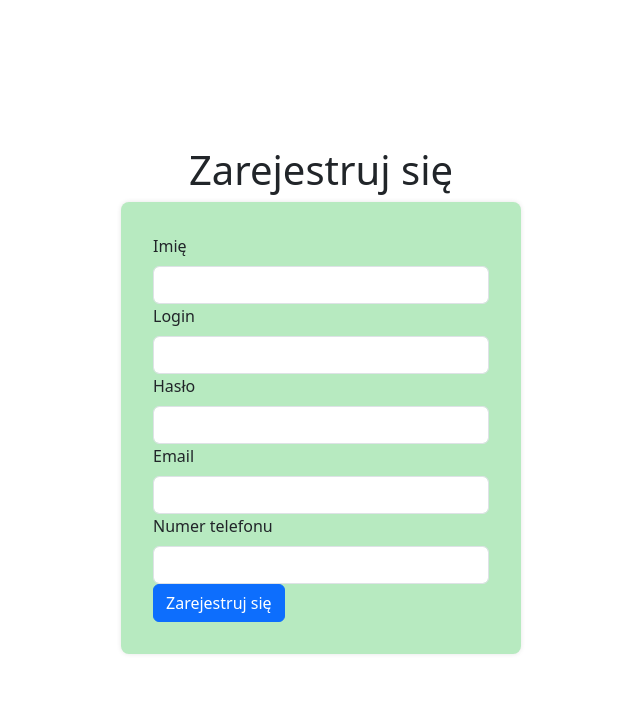
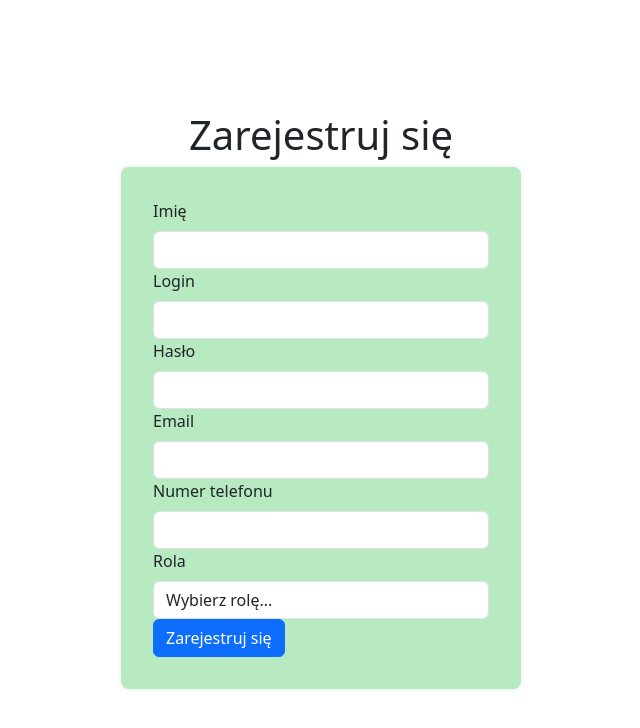
Before and after one commit to nqriver/industry-environment-front, a React (Create React App) app: page /register in a window 1280 px wide. Shown: the top 728 px of the page, without its empty margins (319-959 px from the left). Built offline with nearby package versions, Linux system fonts and the light colour scheme.

Commit message:
Fix registration

```diff
--- a/src/components/RegisterPage.js
+++ b/src/components/RegisterPage.js
@@ -1,11 +1,11 @@
-import React, {useState} from 'react';
-import {Button, Form} from 'react-bootstrap';
-import {register} from '../services/authService';
-import {useNavigate} from "react-router-dom";
+import React, { useState } from 'react';
+import { Button, Form } from 'react-bootstrap';
+import { register } from '../services/authService';
+import { useNavigate } from "react-router-dom";
 import '../styles/RegisterPage.css';
 
-const RegisterPage = ({onRegistration}) => {
-    const [form, setForm] = useState({name: '', login: '', password: '', email: '', phoneNumber: ''});
+const RegisterPage = ({ onRegistration }) => {
+    const [form, setForm] = useState({ name: '', login: '', password: '', email: '', phoneNumber: '', role: '' });
     const [errors, setErrors] = useState({});
     const [serverError, setServerError] = useState("");
     const navigate = useNavigate();
@@ -17,9 +17,11 @@
         tempErrors.password = form.password ? "" : "To pole jest wymagane.";
         tempErrors.email = (form.email && /^\S+@\S+$/.test(form.email)) ? "" : "Wymagany jest prawidłowy adres email.";
         tempErrors.phoneNumber = (form.phoneNumber && form.phoneNumber.length === 9) ? "" : "Wymagany jest prawidłowy numer telefonu.";
+        tempErrors.role = form.role ? "" : "To pole jest wymagane.";
         setErrors(tempErrors);
         return Object.values(tempErrors).every(x => x === "");
     }
+
     const handleSubmit = async (event) => {
         event.preventDefault();
         if (validate()) {
@@ -46,30 +48,41 @@
             <Form className="register-form" onSubmit={handleSubmit}>
                 <Form.Group>
                     <Form.Label>Imię</Form.Label>
-                    <Form.Control type="text" name="name" onChange={handleChange}/>
-                    <div style={{color: "red"}}>{errors.name}</div>
+                    <Form.Control type="text" name="name" onChange={handleChange} />
+                    <div style={{ color: "red" }}>{errors.name}</div>
                 </Form.Group>
                 <Form.Group>
                     <Form.Label>Login</Form.Label>
-                    <Form.Control type="text" name="login" onChange={handleChange}/>
-                    <div style={{color: "red"}}>{errors.login}</div>
+                    <Form.Control type="text" name="login" onChange={handleChange} />
+                    <div style={{ color: "red" }}>{errors.login}</div>
                 </Form.Group>
                 <Form.Group>
                     <Form.Label>Hasło</Form.Label>
-                    <Form.Control type="password" name="password" onChange={handleChange}/>
-                    <div style={{color: "red"}}>{errors.password}</div>
+                    <Form.Control type="password" name="password" onChange={handleChange} />
+                    <div style={{ color: "red" }}>{errors.password}</div>
                 </Form.Group>
                 <Form.Group>
                     <Form.Label>Email</Form.Label>
-                    <Form.Control type="email" name="email" onChange={handleChange}/>
-                    <div style={{color: "red"}}>{errors.email}</div>
+                    <Form.Control type="email" name="email" onChange={handleChange} />
+                    <div style={{ color: "red" }}>{errors.email}</div>
                 </Form.Group>
                 <Form.Group>
                     <Form.Label>Numer telefonu</Form.Label>
-                    <Form.Control type="tel" name="phoneNumber" onChange={handleChange}/>
-                    <div style={{color: "red"}}>{errors.phoneNumber}</div>
+                    <Form.Control type="tel" name="phoneNumber" onChange={handleChange} />
+                    <div style={{ color: "red" }}>{errors.phoneNumber}</div>
                 </Form.Group>
-                {serverError && <div style={{color: "red"}}>{serverError}</div>}
+                <Form.Group>
+                    <Form.Label>Rola</Form.Label>
+                    <Form.Control as="select" name="role" onChange={handleChange}>
+                        <option value="">Wybierz rolę...</option>
+                        <option value="ADMIN">Admin</option>
+                        <option value="CONTENT_VIEWER">Content Viewer</option>
+                        <option value="CONTENT_DOWNLOADER">Content Downloader</option>
+                        <option value="CONTENT_MANAGER">Content Manager</option>
+                    </Form.Control>
+                    <div style={{ color: "red" }}>{errors.role}</div>
+                </Form.Group>
+                {serverError && <div style={{ color: "red" }}>{serverError}</div>}
                 <Button variant="primary" type="submit">
                     Zarejestruj się
                 </Button>
--- a/src/services/authService.js
+++ b/src/services/authService.js
@@ -16,7 +16,7 @@
 
 const register = async (registerData) => {
     try {
-        const response = await api.post('/managers/register', registerData);
+        const response = await api.post('/users/register', registerData);
         localStorage.setItem('jwt', response.data.jwt.jwt);
         return response.data;
     } catch (error) {
```
